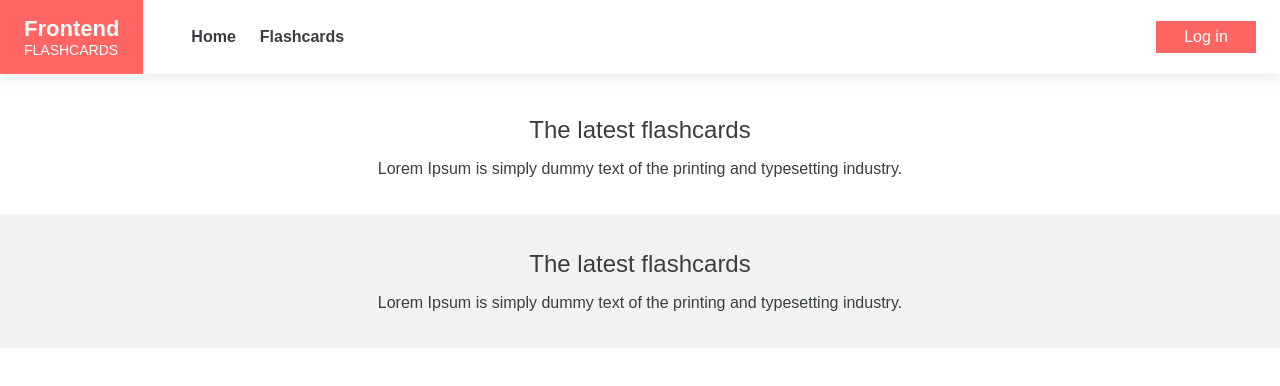
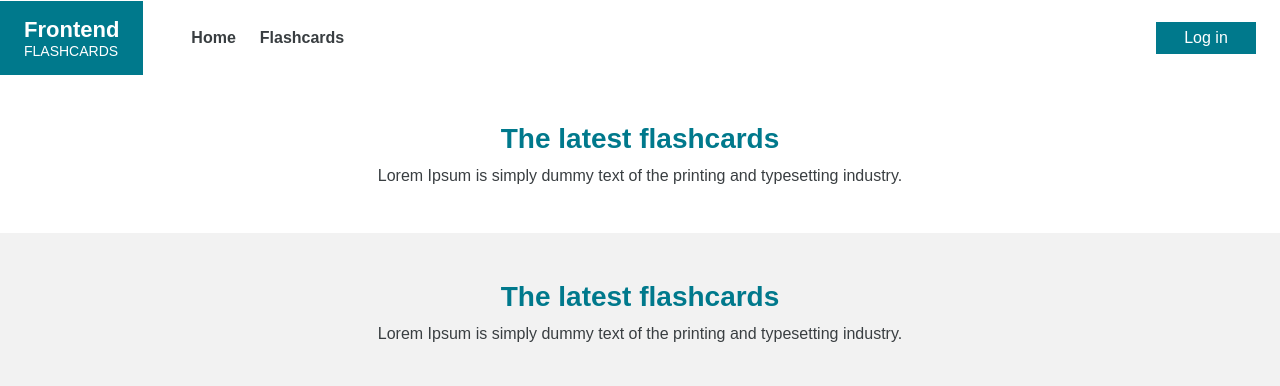
Before and after one commit to Geniecko/frontend_flashcards, a React (Create React App) app: page / in a window 1280 px wide. Shown: the top 386 px of the page. Built offline with nearby package versions, Linux system fonts and the light colour scheme.

Commit message:
change color theme, change styles for headline and header

```diff
--- a/src/components/Header/Header.style.ts
+++ b/src/components/Header/Header.style.ts
@@ -3,8 +3,8 @@ import styled from 'styled-components/macro';
 export const StyledHeader = styled.header`
   width: 100%;
   background-color: ${({ theme }) => theme.whitePrimary};
-  box-shadow: rgba(149, 157, 165, 0.2) 0px 4px 16px;
   position: fixed;
+  height: 75px;
   top: 0;
   left: 0;
   right: 0;
--- a/src/components/Headline/Headline.style.ts
+++ b/src/components/Headline/Headline.style.ts
@@ -7,8 +7,14 @@ export const StyledHeadline = styled.div`
   align-items: center;
   text-align: center;
 
+  h2{
+    font-weight: 700;
+    color: ${({theme}) => theme.primary};
+    font-size: 2.8rem;
+  }
+
   p {
-    margin-top: 16px;
+    margin-top: 12px;
     margin-bottom: 0;
     max-width: 600px;
     font-weight: 400;
--- a/src/templates/ContainerTemplate.tsx
+++ b/src/templates/ContainerTemplate.tsx
@@ -14,11 +14,11 @@ const ContainerTemplate: FC<ContainerTemplateProps> = ({ children, secondary })
 
 const StyledContainerTemplate = styled.div<ContainerTemplateProps>`
   width: 100%;
-  padding: 28px 16px;
-  background-color: ${({ theme, secondary }) => (secondary ? theme.whiteSecondary : 'unset')};
+  padding: 36px 16px;
+  background-color: ${({ theme, secondary }) => (secondary ? theme.whiteSecondary : theme.whitePrimary)};
 
   @media (min-width: 768px) {
-    padding: 36px 24px;
+    padding: 48px 24px;
   }
 `;
 
--- a/src/themes/GlobalStyle.tsx
+++ b/src/themes/GlobalStyle.tsx
@@ -15,11 +15,10 @@ const GlobalStyle = createGlobalStyle`
     position: relative;
     font-size: 1.6rem;
     font-family: 'Montserrat', sans-serif;
-    background-color: ${({ theme }) => theme.whitePrimary};
+    background-color: ${({ theme }) => theme.whiteSecondary};
     color: ${({ theme }) => theme.secondary};
     font-weight: 400;
-    padding-top: 80px;
-    min-height: 2000px;
+    padding-top: 75px;
   }
 
   h1, h2, h3, h4, h5{
--- a/src/themes/mainTheme.ts
+++ b/src/themes/mainTheme.ts
@@ -1,7 +1,7 @@
 import { DefaultTheme } from 'styled-components';
 
 export const defaultTheme: DefaultTheme = {
-  primary: '#FF6663',
+  primary: '#00798C',
   secondary: '#393E41',
   whitePrimary: '#FFFFFF',
   whiteSecondary: '#F2F2F2',
```
